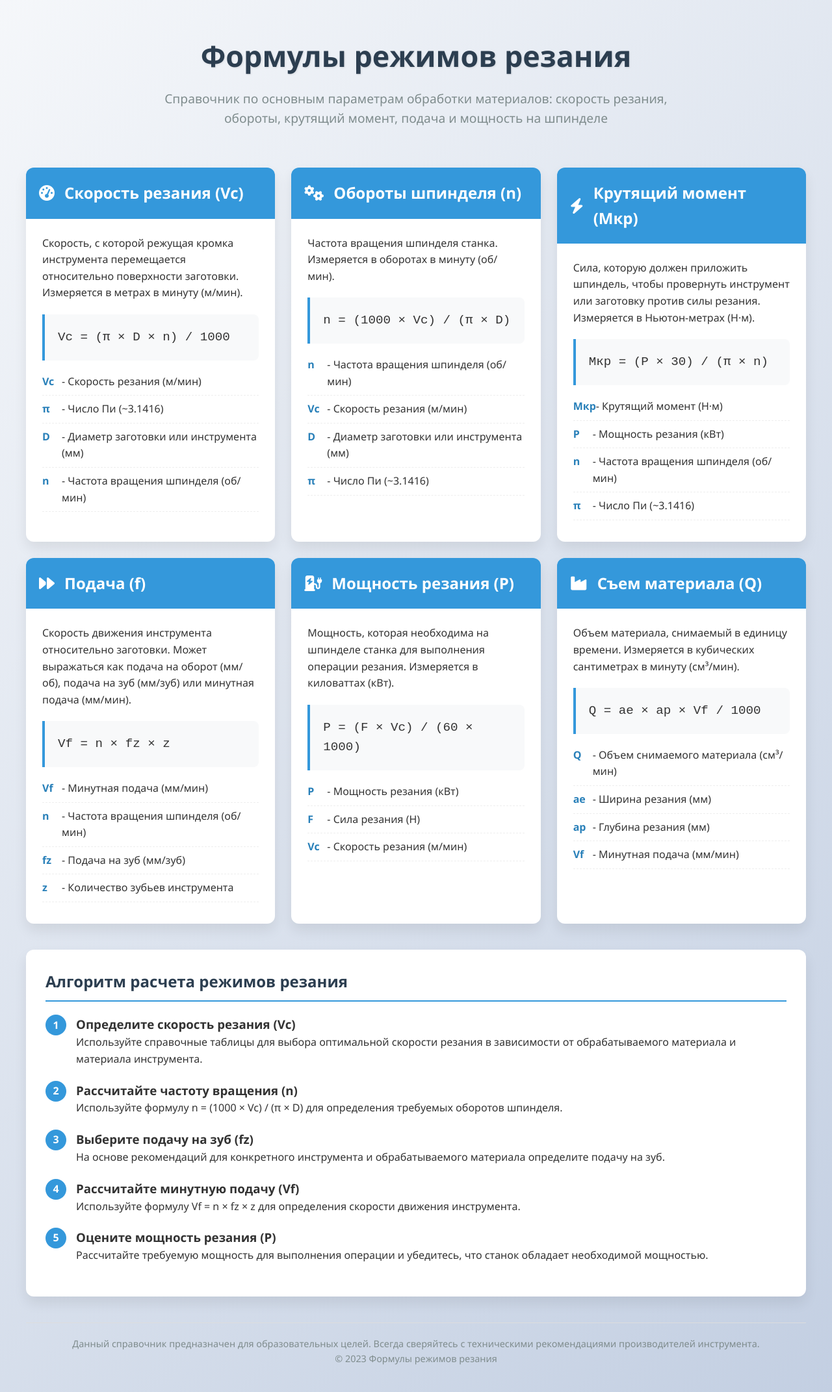
After one commit to Paradox60/flask-front-end, a Flask app: page /formulas in a window 1280 px wide. The commit adds this page. Shown: the whole page at 65% size. Run offline with Flask 2, Linux system fonts and the light colour scheme.

Commit message:
formulas.html added to the project. Page includes informaion about cutting parametersfor main project

```diff
--- a/flask_compendium/app.py
+++ b/flask_compendium/app.py
@@ -128,3 +128,7 @@ def calculator_label():
 @app.route("/graph")
 def graph():
     return render_template("CSS_temp/graph.html")
+
+@app.route("/formulas")
+def formulas():
+    return render_template("CSS_temp/formulas.html")
--- /dev/null
+++ b/flask_compendium/templates/CSS_temp/formulas.html
@@ -0,0 +1,328 @@
+<!DOCTYPE html>
+<html lang="ru">
+<head>
+    <meta charset="UTF-8">
+    <meta name="viewport" content="width=device-width, initial-scale=1.0">
+    <title>Формулы режимов резания</title>
+    <link rel="stylesheet" href="https://cdnjs.cloudflare.com/ajax/libs/font-awesome/6.4.0/css/all.min.css">
+    <style>
+        * {
+            margin: 0;
+            padding: 0;
+            box-sizing: border-box;
+            font-family: 'Segoe UI', Tahoma, Geneva, Verdana, sans-serif;
+        }
+
+        body {
+            background: linear-gradient(135deg, #f5f7fa 0%, #c3cfe2 100%);
+            color: #333;
+            line-height: 1.6;
+            padding: 20px;
+            min-height: 100vh;
+        }
+
+        .container {
+            max-width: 1200px;
+            margin: 0 auto;
+        }
+
+        header {
+            text-align: center;
+            padding: 30px 0;
+            margin-bottom: 30px;
+        }
+
+        h1 {
+            font-size: 2.8rem;
+            color: #2c3e50;
+            margin-bottom: 15px;
+            text-shadow: 1px 1px 3px rgba(0,0,0,0.1);
+        }
+
+        .subtitle {
+            font-size: 1.2rem;
+            color: #7f8c8d;
+            max-width: 800px;
+            margin: 0 auto;
+        }
+
+        .cards-container {
+            display: grid;
+            grid-template-columns: repeat(auto-fit, minmax(350px, 1fr));
+            gap: 25px;
+            margin-bottom: 40px;
+        }
+
+        .card {
+            background: white;
+            border-radius: 12px;
+            overflow: hidden;
+            box-shadow: 0 10px 20px rgba(0,0,0,0.08);
+            transition: transform 0.3s ease, box-shadow 0.3s ease;
+        }
+
+        .card:hover {
+            transform: translateY(-5px);
+            box-shadow: 0 15px 30px rgba(0,0,0,0.12);
+        }
+
+        .card-header {
+            background: #3498db;
+            color: white;
+            padding: 20px;
+            display: flex;
+            align-items: center;
+            gap: 15px;
+        }
+
+        .card-header i {
+            font-size: 24px;
+        }
+
+        .card-content {
+            padding: 25px;
+        }
+
+        .formula {
+            background: #f8f9fa;
+            border-left: 4px solid #3498db;
+            padding: 20px;
+            margin: 20px 0;
+            font-family: 'Courier New', monospace;
+            font-size: 1.2rem;
+            border-radius: 0 8px 8px 0;
+        }
+
+        .variables {
+            margin-top: 20px;
+        }
+
+        .variable {
+            display: flex;
+            margin-bottom: 8px;
+            padding-bottom: 8px;
+            border-bottom: 1px dashed #eee;
+        }
+
+        .symbol {
+            font-weight: bold;
+            min-width: 30px;
+            color: #2980b9;
+        }
+
+        .algorithm {
+            background: white;
+            border-radius: 12px;
+            padding: 30px;
+            box-shadow: 0 10px 20px rgba(0,0,0,0.08);
+            margin-bottom: 40px;
+        }
+
+        .algorithm h2 {
+            color: #2c3e50;
+            margin-bottom: 20px;
+            padding-bottom: 10px;
+            border-bottom: 2px solid #3498db;
+        }
+
+        .step {
+            display: flex;
+            margin-bottom: 20px;
+            align-items: flex-start;
+            gap: 15px;
+        }
+
+        .step-number {
+            background: #3498db;
+            color: white;
+            width: 32px;
+            height: 32px;
+            border-radius: 50%;
+            display: flex;
+            align-items: center;
+            justify-content: center;
+            flex-shrink: 0;
+            font-weight: bold;
+        }
+
+        footer {
+            text-align: center;
+            padding: 20px;
+            color: #7f8c8d;
+            font-size: 0.9rem;
+            border-top: 1px solid #ddd;
+            margin-top: 20px;
+        }
+
+        @media (max-width: 768px) {
+            .cards-container {
+                grid-template-columns: 1fr;
+            }
+
+            h1 {
+                font-size: 2.2rem;
+            }
+        }
+    </style>
+</head>
+<body>
+    <div class="container">
+        <header>
+            <h1>Формулы режимов резания</h1>
+            <p class="subtitle">Справочник по основным параметрам обработки материалов: скорость резания, обороты, крутящий момент, подача и мощность на шпинделе</p>
+        </header>
+
+        <div class="cards-container">
+            <div class="card">
+                <div class="card-header">
+                    <i class="fas fa-tachometer-alt"></i>
+                    <h2>Скорость резания (Vc)</h2>
+                </div>
+                <div class="card-content">
+                    <p>Скорость, с которой режущая кромка инструмента перемещается относительно поверхности заготовки. Измеряется в метрах в минуту (м/мин).</p>
+                    <div class="formula">Vc = (π × D × n) / 1000</div>
+                    <div class="variables">
+                        <div class="variable"><span class="symbol">Vc</span> - Скорость резания (м/мин)</div>
+                        <div class="variable"><span class="symbol">π</span> - Число Пи (~3.1416)</div>
+                        <div class="variable"><span class="symbol">D</span> - Диаметр заготовки или инструмента (мм)</div>
+                        <div class="variable"><span class="symbol">n</span> - Частота вращения шпинделя (об/мин)</div>
+                    </div>
+                </div>
+            </div>
+
+            <div class="card">
+                <div class="card-header">
+                    <i class="fas fa-cogs"></i>
+                    <h2>Обороты шпинделя (n)</h2>
+                </div>
+                <div class="card-content">
+                    <p>Частота вращения шпинделя станка. Измеряется в оборотах в минуту (об/мин).</p>
+                    <div class="formula">n = (1000 × Vc) / (π × D)</div>
+                    <div class="variables">
+                        <div class="variable"><span class="symbol">n</span> - Частота вращения шпинделя (об/мин)</div>
+                        <div class="variable"><span class="symbol">Vc</span> - Скорость резания (м/мин)</div>
+                        <div class="variable"><span class="symbol">D</span> - Диаметр заготовки или инструмента (мм)</div>
+                        <div class="variable"><span class="symbol">π</span> - Число Пи (~3.1416)</div>
+                    </div>
+                </div>
+            </div>
+
+            <div class="card">
+                <div class="card-header">
+                    <i class="fas fa-bolt"></i>
+                    <h2>Крутящий момент (Mкр)</h2>
+                </div>
+                <div class="card-content">
+                    <p>Сила, которую должен приложить шпиндель, чтобы провернуть инструмент или заготовку против силы резания. Измеряется в Ньютон-метрах (Н·м).</p>
+                    <div class="formula">Mкр = (P × 30) / (π × n)</div>
+                    <div class="variables">
+                        <div class="variable"><span class="symbol">Mкр</span> - Крутящий момент (Н·м)</div>
+                        <div class="variable"><span class="symbol">P</span> - Мощность резания (кВт)</div>
+                        <div class="variable"><span class="symbol">n</span> - Частота вращения шпинделя (об/мин)</div>
+                        <div class="variable"><span class="symbol">π</span> - Число Пи (~3.1416)</div>
+                    </div>
+                </div>
+            </div>
+
+            <div class="card">
+                <div class="card-header">
+                    <i class="fas fa-forward"></i>
+                    <h2>Подача (f)</h2>
+                </div>
+                <div class="card-content">
+                    <p>Скорость движения инструмента относительно заготовки. Может выражаться как подача на оборот (мм/об), подача на зуб (мм/зуб) или минутная подача (мм/мин).</p>
+                    <div class="formula">Vf = n × fz × z</div>
+                    <div class="variables">
+                        <div class="variable"><span class="symbol">Vf</span> - Минутная подача (мм/мин)</div>
+                        <div class="variable"><span class="symbol">n</span> - Частота вращения шпинделя (об/мин)</div>
+                        <div class="variable"><span class="symbol">fz</span> - Подача на зуб (мм/зуб)</div>
+                        <div class="variable"><span class="symbol">z</span> - Количество зубьев инструмента</div>
+                    </div>
+                </div>
+            </div>
+
+            <div class="card">
+                <div class="card-header">
+                    <i class="fas fa-charging-station"></i>
+                    <h2>Мощность резания (P)</h2>
+                </div>
+                <div class="card-content">
+                    <p>Мощность, которая необходима на шпинделе станка для выполнения операции резания. Измеряется в киловаттах (кВт).</p>
+                    <div class="formula">P = (F × Vc) / (60 × 1000)</div>
+                    <div class="variables">
+                        <div class="variable"><span class="symbol">P</span> - Мощность резания (кВт)</div>
+                        <div class="variable"><span class="symbol">F</span> - Сила резания (Н)</div>
+                        <div class="variable"><span class="symbol">Vc</span> - Скорость резания (м/мин)</div>
+                    </div>
+                </div>
+            </div>
+
+            <div class="card">
+                <div class="card-header">
+                    <i class="fas fa-industry"></i>
+                    <h2>Съем материала (Q)</h2>
+                </div>
+                <div class="card-content">
+                    <p>Объем материала, снимаемый в единицу времени. Измеряется в кубических сантиметрах в минуту (см³/мин).</p>
+                    <div class="formula">Q = ae × ap × Vf / 1000</div>
+                    <div class="variables">
+                        <div class="variable"><span class="symbol">Q</span> - Объем снимаемого материала (см³/мин)</div>
+                        <div class="variable"><span class="symbol">ae</span> - Ширина резания (мм)</div>
+                        <div class="variable"><span class="symbol">ap</span> - Глубина резания (мм)</div>
+                        <div class="variable"><span class="symbol">Vf</span> - Минутная подача (мм/мин)</div>
+                    </div>
+                </div>
+            </div>
+        </div>
+
+        <div class="algorithm">
+            <h2>Алгоритм расчета режимов резания</h2>
+
+            <div class="step">
+                <div class="step-number">1</div>
+                <div class="step-content">
+                    <h3>Определите скорость резания (Vc)</h3>
+                    <p>Используйте справочные таблицы для выбора оптимальной скорости резания в зависимости от обрабатываемого материала и материала инструмента.</p>
+                </div>
+            </div>
+
+            <div class="step">
+                <div class="step-number">2</div>
+                <div class="step-content">
+                    <h3>Рассчитайте частоту вращения (n)</h3>
+                    <p>Используйте формулу n = (1000 × Vc) / (π × D) для определения требуемых оборотов шпинделя.</p>
+                </div>
+            </div>
+
+            <div class="step">
+                <div class="step-number">3</div>
+                <div class="step-content">
+                    <h3>Выберите подачу на зуб (fz)</h3>
+                    <p>На основе рекомендаций для конкретного инструмента и обрабатываемого материала определите подачу на зуб.</p>
+                </div>
+            </div>
+
+            <div class="step">
+                <div class="step-number">4</div>
+                <div class="step-content">
+                    <h3>Рассчитайте минутную подачу (Vf)</h3>
+                    <p>Используйте формулу Vf = n × fz × z для определения скорости движения инструмента.</p>
+                </div>
+            </div>
+
+            <div class="step">
+                <div class="step-number">5</div>
+                <div class="step-content">
+                    <h3>Оцените мощность резания (P)</h3>
+                    <p>Рассчитайте требуемую мощность для выполнения операции и убедитесь, что станок обладает необходимой мощностью.</p>
+                </div>
+            </div>
+        </div>
+
+        <footer>
+            <p>Данный справочник предназначен для образовательных целей. Всегда сверяйтесь с техническими рекомендациями производителей инструмента.</p>
+            <p>© 2023 Формулы режимов резания</p>
+        </footer>
+    </div>
+</body>
+</html>
--- a/flask_compendium/templates/CSS_temp/index.html
+++ b/flask_compendium/templates/CSS_temp/index.html
@@ -54,8 +54,9 @@
                 <li><a href="{{ url_for('empty_page') }}"> Страница в разработке(10)</a></li>
                 <li><a href="{{ url_for('cutting_parameters') }}">Режимы резания(11)</a></li>
                 <li><a href="{{ url_for('drop_menu') }}">drop_menu(11)</a></li>
-                <li><a href="{{ url_for('calculator_label')F }}">Script калькулятора(12)</a></li>
+                <li><a href="{{ url_for('calculator_label') }}">Script калькулятора(12)</a></li>
                 <li><a href="{{ url_for('graph') }}">Демонстрация построения графика(13)</a></li>
+                <li><a href="{{ url_for('formulas') }}">Формулы режимов резания(14)</a></li>
 
             </ul>
         </nav>
```
